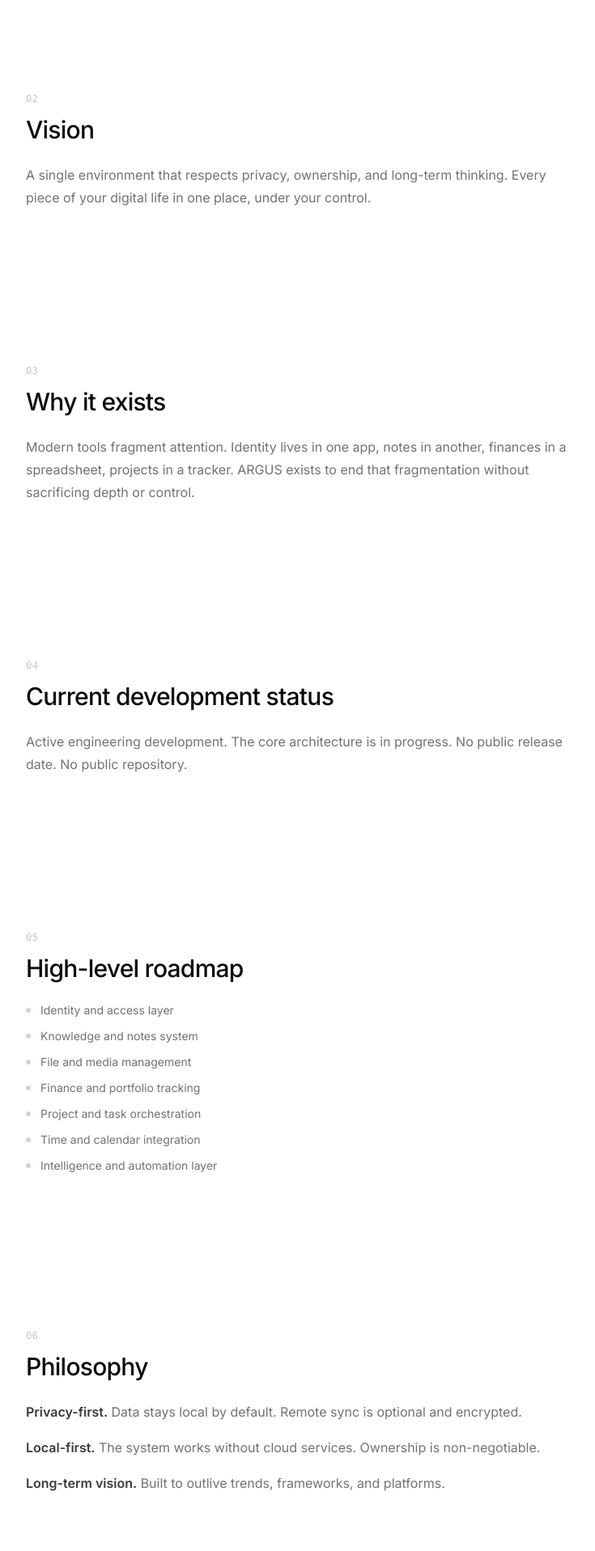
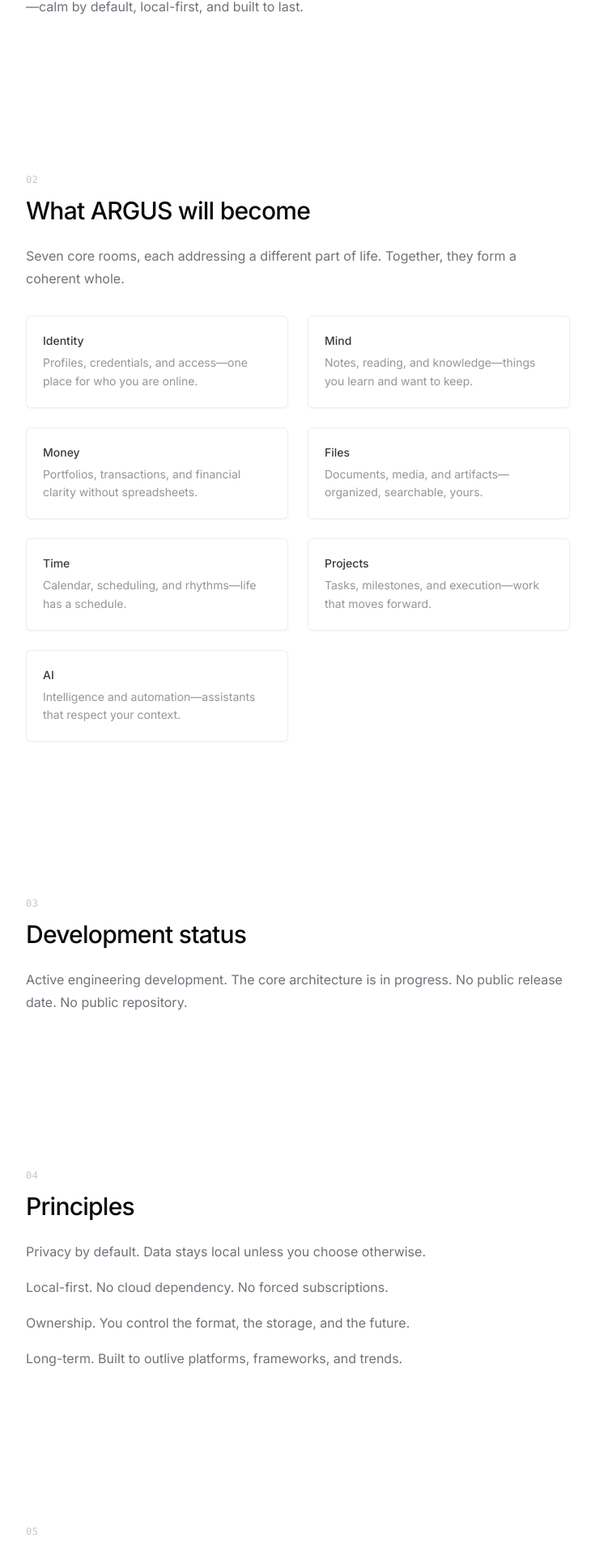
Before and after one commit to d3f4lt0/d3f4lt0.dev, a Next.js app: page /projects/argus in a window 1280 px wide. Shown: the part 810-2726 px from the top of the page at 81% size, without its empty margins (272-1007 px from the left). Built offline with nearby package versions, Linux system fonts and the light colour scheme.

Commit message:
refactor: rewrite /projects/argus as premium product page

```diff
--- a/src/app/(site)/projects/argus/page.tsx
+++ b/src/app/(site)/projects/argus/page.tsx
@@ -23,6 +23,23 @@ export const metadata: Metadata = {
   },
 };
 
+const rooms = [
+  { name: 'Identity', description: 'Profiles, credentials, and access—one place for who you are online.' },
+  { name: 'Mind', description: 'Notes, reading, and knowledge—things you learn and want to keep.' },
+  { name: 'Money', description: 'Portfolios, transactions, and financial clarity without spreadsheets.' },
+  { name: 'Files', description: 'Documents, media, and artifacts—organized, searchable, yours.' },
+  { name: 'Time', description: 'Calendar, scheduling, and rhythms—life has a schedule.' },
+  { name: 'Projects', description: 'Tasks, milestones, and execution—work that moves forward.' },
+  { name: 'AI', description: 'Intelligence and automation—assistants that respect your context.' },
+];
+
+const principles = [
+  'Privacy by default. Data stays local unless you choose otherwise.',
+  'Local-first. No cloud dependency. No forced subscriptions.',
+  'Ownership. You control the format, the storage, and the future.',
+  'Long-term. Built to outlive platforms, frameworks, and trends.',
+];
+
 export default function ArgusProjectPage() {
   return (
     <div className="page-fade-in">
@@ -45,10 +62,13 @@ export default function ArgusProjectPage() {
 
       <Section className="py-16 sm:py-24">
         <div className="mx-auto max-w-2xl">
-          <SectionHeader number="01" title="Mission" />
+          <SectionHeader number="01" title="Why ARGUS?" />
           <div className="mt-6 space-y-4 text-base leading-7 text-muted-foreground">
             <p>
-              Replace the fragmented experience of using separate apps for identity, knowledge, files, finance, projects, time, and personal organization with one calm, local-first home.
+              Modern tools fragment attention. Identity lives in one app, notes in another, finances in a spreadsheet, projects in a tracker. ARGUS exists to end that fragmentation without sacrificing depth or control.
+            </p>
+            <p>
+              It is not another productivity suite. It is a single environment for the pieces of a digital life—calm by default, local-first, and built to last.
             </p>
           </div>
         </div>
@@ -56,29 +76,28 @@ export default function ArgusProjectPage() {
 
       <Section className="py-16 sm:py-24">
         <div className="mx-auto max-w-2xl">
-          <SectionHeader number="02" title="Vision" />
+          <SectionHeader number="02" title="What ARGUS will become" />
           <div className="mt-6 space-y-4 text-base leading-7 text-muted-foreground">
             <p>
-              A single environment that respects privacy, ownership, and long-term thinking. Every piece of your digital life in one place, under your control.
+              Seven core rooms, each addressing a different part of life. Together, they form a coherent whole.
             </p>
+          </div>
+          <div className="mt-8 grid gap-6 sm:grid-cols-2">
+            {rooms.map((room) => (
+              <Card key={room.name} className="border-border/60 bg-card/50">
+                <CardContent className="p-5">
+                  <h3 className="text-sm font-medium text-foreground/80">{room.name}</h3>
+                  <p className="mt-1.5 text-sm text-muted-foreground/75 leading-relaxed">{room.description}</p>
+                </CardContent>
+              </Card>
+            ))}
           </div>
         </div>
       </Section>
 
       <Section className="py-16 sm:py-24">
         <div className="mx-auto max-w-2xl">
-          <SectionHeader number="03" title="Why it exists" />
-          <div className="mt-6 space-y-4 text-base leading-7 text-muted-foreground">
-            <p>
-              Modern tools fragment attention. Identity lives in one app, notes in another, finances in a spreadsheet, projects in a tracker. ARGUS exists to end that fragmentation without sacrificing depth or control.
-            </p>
-          </div>
-        </div>
-      </Section>
-
-      <Section className="py-16 sm:py-24">
-        <div className="mx-auto max-w-2xl">
-          <SectionHeader number="04" title="Current development status" />
+          <SectionHeader number="03" title="Development status" />
           <div className="mt-6 space-y-4 text-base leading-7 text-muted-foreground">
             <p>
               Active engineering development. The core architecture is in progress. No public release date. No public repository.
@@ -89,21 +108,10 @@ export default function ArgusProjectPage() {
 
       <Section className="py-16 sm:py-24">
         <div className="mx-auto max-w-2xl">
-          <SectionHeader number="05" title="High-level roadmap" />
-          <div className="mt-6 grid gap-3">
-            {[
-              'Identity and access layer',
-              'Knowledge and notes system',
-              'File and media management',
-              'Finance and portfolio tracking',
-              'Project and task orchestration',
-              'Time and calendar integration',
-              'Intelligence and automation layer',
-            ].map((item) => (
-              <div key={item} className="flex items-center gap-3">
-                <div className="h-1.5 w-1.5 rounded-full bg-muted-foreground/30" aria-hidden="true" />
-                <span className="text-sm text-muted-foreground">{item}</span>
-              </div>
+          <SectionHeader number="04" title="Principles" />
+          <div className="mt-6 space-y-4 text-base leading-7 text-muted-foreground">
+            {principles.map((principle) => (
+              <p key={principle}>{principle}</p>
             ))}
           </div>
         </div>
@@ -111,16 +119,16 @@ export default function ArgusProjectPage() {
 
       <Section className="py-16 sm:py-24">
         <div className="mx-auto max-w-2xl">
-          <SectionHeader number="06" title="Philosophy" />
+          <SectionHeader number="05" title="Interested in the project?" />
           <div className="mt-6 space-y-4 text-base leading-7 text-muted-foreground">
             <p>
-              <span className="font-semibold text-foreground/80">Privacy-first.</span> Data stays local by default. Remote sync is optional and encrypted.
+              ARGUS is a solo engineering effort. I am not hiring, and this is not a job posting.
             </p>
             <p>
-              <span className="font-semibold text-foreground/80">Local-first.</span> The system works without cloud services. Ownership is non-negotiable.
+              If you are an engineer, designer, or researcher who cares about personal software, local-first architecture, or calm technology, I would value a thoughtful conversation.
             </p>
             <p>
-              <span className="font-semibold text-foreground/80">Long-term vision.</span> Built to outlive trends, frameworks, and platforms.
+              Reach out at <a href="mailto:d3f4lt0@proton.me" className="link-underline text-primary">d3f4lt0@proton.me</a>.
             </p>
           </div>
         </div>
```
